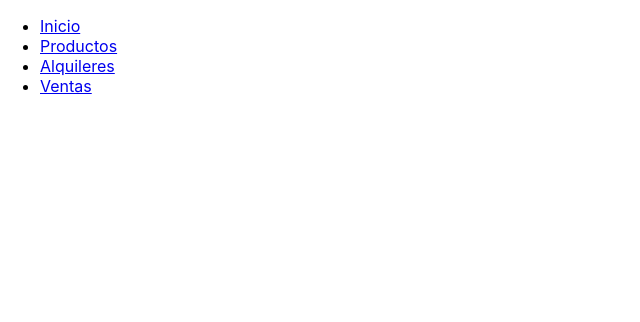
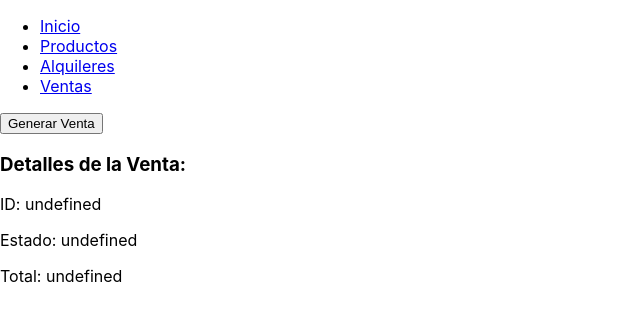
Before and after one commit to DolcePelo/Business-Administrative-System, a React (Create React App) app in the folder frontend/: page /sales in a window 1280 px wide. Shown: the top 322 px of the page, without its empty margins (0-640 px from the left). Built offline with nearby package versions, Linux system fonts and the light colour scheme.

Commit message:
Fix: corregida la lógica para mostrar ventas generadas correctamente en el frontend

```diff
--- a/frontend/src/App.js
+++ b/frontend/src/App.js
@@ -4,7 +4,7 @@ import Navbar from './components/Navbar/Navar.js';
 import Home from './pages/Home/Home.js';
 import Products from './pages/Products/Products.js';
 import Rentals from './pages/Rentals/Rentals.js';
-// import Sales from './pages/Sales';
+import Sales from './pages/Sales/Sales.js';
 // import Login from './pages/Login';
 
 function App() {
@@ -17,7 +17,7 @@ function App() {
           <Route path="/" element={<Home />} />
           <Route path="/products" element={<Products />} />
           <Route path="/rental" element={<Rentals />} />
-          {/* <Route path="/products" element={<Sales />} /> */}
+          <Route path="/sales" element={<Sales />} />
         </Routes>
       </div>
     </Router>
--- /dev/null
+++ b/frontend/src/pages/Sales/Sales.js
@@ -0,0 +1,35 @@
+import { useState } from "react";
+import axios from '../../config/axiosConfig.js';
+
+const Sales = () => {
+    const [sales, setSales] = useState([]);
+
+    const generateSale = async () => {
+        try {
+            const response = await axios.post('/sales');
+            setSales(response.data.data);
+            console.log("Venta generada exitosamente", response.data.data);
+        } catch (error) {
+            console.error("Error al generar la venta", error)
+        }
+    };
+
+    return(
+        <div>
+            <button onClick={generateSale}>Generar Venta</button>
+            {sales ? (
+                <div>
+                    <h3>Detalles de la Venta:</h3>
+                    <p>{`ID: ${sales._id}`}</p>
+                    <p>{`Estado: ${sales.status}`}</p>
+                    <p>{`Total: ${sales.total}`}</p>
+                    {/* Añade más detalles según lo que quieras mostrar */}
+                </div>
+            ) : (
+                <p>No se ha generado ninguna venta aún.</p>
+            )}
+        </div>
+    )
+}
+
+export default Sales
```
Also changed, not shown: 1 other file (tests, documents, lock files or other folders).
